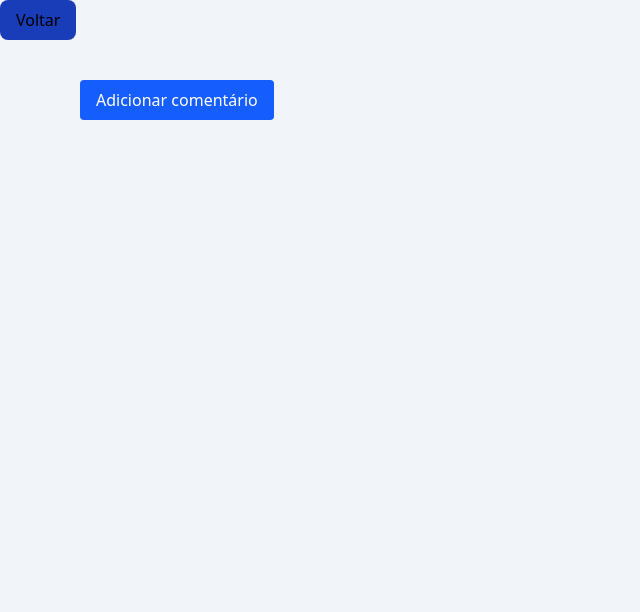
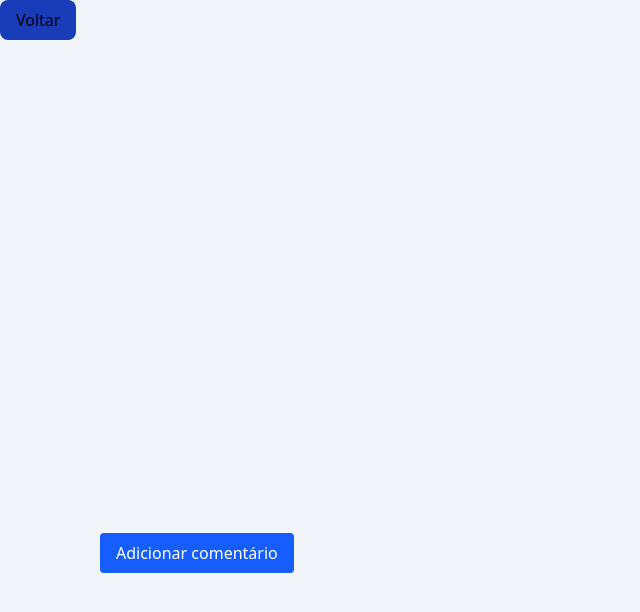
Before and after one commit to bug-wave/front-bugwave, a Next.js app: page /private/avaliador/artigoAluno in a window 1280 px wide. Shown: the top 612 px of the page, without its empty margins (0-640 px from the left). Built offline with nearby package versions, Linux system fonts and the light colour scheme.

Commit message:
botão comentário

```diff
--- a/src/app/private/avaliador/artigoAluno/page.tsx
+++ b/src/app/private/avaliador/artigoAluno/page.tsx
@@ -1,7 +1,7 @@
 "use client";
 import React from "react";
 import { useRouter } from "next/navigation";
-import CommentTool from "@/components/commentTool/CommentTool";
+import ButtonComent from "@/components/buttonComent/ButtonComent";
 
 const Page = () => {
   const router = useRouter();
@@ -18,7 +18,8 @@ const Page = () => {
       >
         Voltar
       </button>
-      <CommentTool className="w-full h-full" />
+
+      <ButtonComent />
     </div>
   );
 };
--- /dev/null
+++ b/src/components/buttonComent/ButtonComent.tsx
@@ -0,0 +1,33 @@
+// ButtonComent.tsx
+"use client";
+import React, { useState } from "react";
+import CommentTool from "../commentTool/CommentTool";
+
+const ButtonComent = () => {
+  const [adding, setAdding] = useState(false);
+
+  const handleStartAdd = () => {
+    if (adding) return;
+    setAdding(true);
+  };
+
+  return (
+    <div className="abolute top-0 left-0 w-full h-full ">
+      <button
+        onClick={handleStartAdd}
+        disabled={adding}
+        className="px-4 py-2 absolute left-25 transition-y-1/2 top-1/6  bg-blue-600 text-white rounded hover:bg-blue-700 disabled:opacity-50"
+      >
+        Adicionar comentário
+      </button>
+
+      <CommentTool
+        className="w-full h-full absolute top-0 left-0"
+        adding={adding}
+        setAdding={setAdding}
+      />
+    </div>
+  );
+};
+
+export default ButtonComent;
--- a/src/components/commentTool/CommentTool.tsx
+++ b/src/components/commentTool/CommentTool.tsx
@@ -1,8 +1,7 @@
+// CommentTool.tsx
 "use client";
-import React, { useState } from "react";
-import { FaEdit } from "react-icons/fa";
-import { FaTrash } from "react-icons/fa";
-import { FaUser } from "react-icons/fa";
+import React from "react";
+import { FaEdit, FaTrash, FaUser } from "react-icons/fa";
 
 export type Comment = {
   id: number;
@@ -13,22 +12,22 @@ export type Comment = {
 
 type CommentToolProps = {
   className?: string;
+  adding: boolean;
+  setAdding: React.Dispatch<React.SetStateAction<boolean>>;
 };
 
-const CommentTool: React.FC<CommentToolProps> = ({ className }) => {
-  const [adding, setAdding] = useState(false);
-  const [editingId, setEditingId] = useState<number | null>(null);
-  const [comments, setComments] = useState<Comment[]>([]);
-  const [tempPos, setTempPos] = useState<{ x: number; y: number } | null>(null);
-  const [tempText, setTempText] = useState("");
-  const [editActive, setEditActive] = useState(false);
-
-  const handleStartAdd = () => {
-    if (adding || editingId !== null) return;
-    setAdding(true);
-    setTempPos(null);
-    setTempText("");
-  };
+const CommentTool: React.FC<CommentToolProps> = ({
+  className,
+  adding,
+  setAdding,
+}) => {
+  const [editingId, setEditingId] = React.useState<number | null>(null);
+  const [comments, setComments] = React.useState<Comment[]>([]);
+  const [tempPos, setTempPos] = React.useState<{ x: number; y: number } | null>(
+    null
+  );
+  const [tempText, setTempText] = React.useState("");
+  const [editActive, setEditActive] = React.useState(false);
 
   const handleClickArea = (e: React.MouseEvent<HTMLDivElement>) => {
     if (!adding || tempPos) return;
@@ -82,27 +81,21 @@ const CommentTool: React.FC<CommentToolProps> = ({ className }) => {
 
   return (
     <div
-      className={`absolute w-full h-full top-0 left-0 ${className || ""}`}
+      className={`absolute w-full h-full top-0 left-0 ${
+        adding == false ? "z-0" : "z-50"
+      }  ${className || ""}`}
       onClick={handleClickArea}
     >
-      <button
-        onClick={handleStartAdd}
-        disabled={adding || editingId !== null}
-        className="absolute top-20 left-20 z-10 px-4 py-2 bg-blue-600 text-white rounded hover:bg-blue-700 disabled:opacity-50"
-      >
-        Adicionar comentário
-      </button>
-
       {comments.map((comment) => (
         <div
           key={comment.id}
-          className="absolute group z-10"
+          className="absolute group z-50"
           style={{ top: comment.y, left: comment.x }}
         >
           <div
-            className={`w-4 h-4 ${
-              editActive == true ? "bg-transparent" : "bg-neutral-800 "
-            }  w-8 h-8 rounded-full flex items-center justify-center text-xl text-neutral-100 relative p-2`}
+            className={`w-8 h-8 absolute z-50 ${
+              editActive ? "bg-transparent" : "bg-neutral-800"
+            } rounded-full flex items-center justify-center text-xl text-neutral-100 relative p-2`}
           >
             <FaUser />
             <div className="w-auto max-w-[800px] h-auto absolute bottom-0 left-0 hidden group-hover:block bg-gray-800 text-black text-sm p-2 rounded-2xl rounded-bl-none shadow-lg shadow-gray-500 whitespace-nowrap transition-all duration-300">
@@ -123,7 +116,7 @@ const CommentTool: React.FC<CommentToolProps> = ({ className }) => {
                         onClick={() => handleEdit(comment.id)}
                         className=" hover:cursor-pointer text-white hover:text-yellow-500 text-lg"
                       >
-                        <FaEdit className="" />
+                        <FaEdit />
                       </button>
                       <button
                         onClick={() => handleDelete(comment.id)}
```
